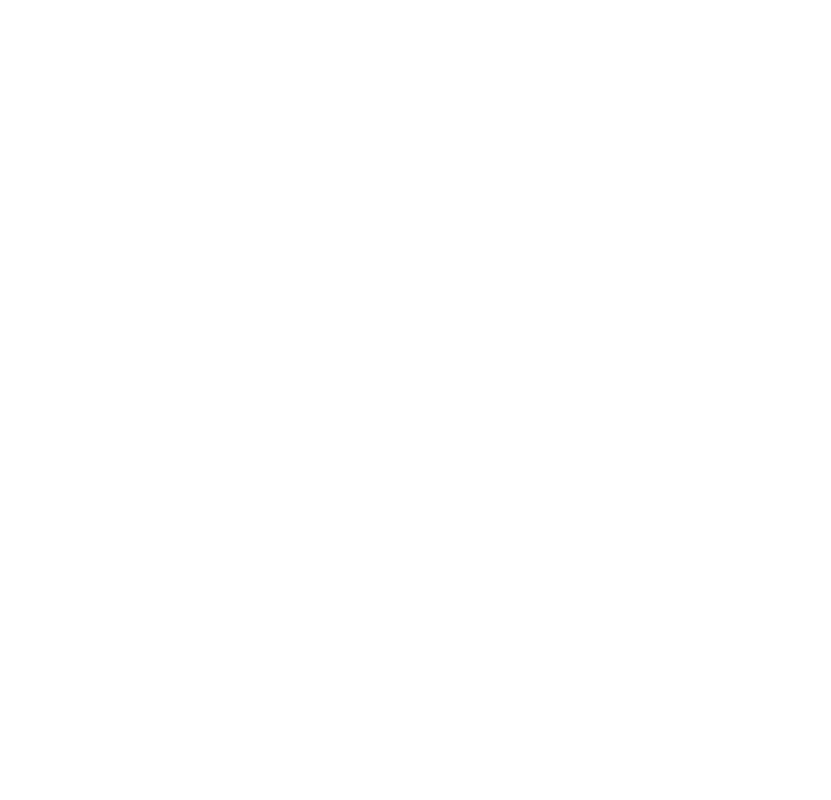
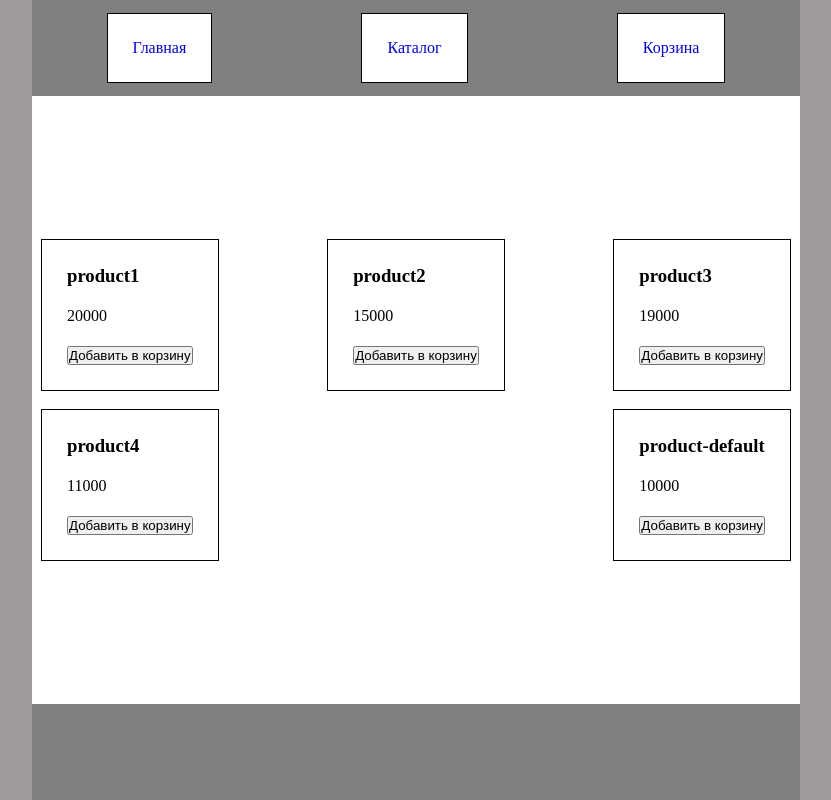
Before and after one commit to konanRu/geekStudy, a plain HTML site: page JS HomeWork/index.html in a window 1280 px wide. Shown: the whole page, without its empty margins (224-1055 px from the left). Drawn offline with Linux system fonts and the light colour scheme.

Commit message:
HWLessons1

```diff
--- a/JS HomeWork/index.html
+++ b/JS HomeWork/index.html
@@ -4,10 +4,33 @@
 <head>
     <meta charset="UTF-8">
     <meta name="viewport" content="width=device-width, initial-scale=1.0">
-    <title>JSLessons1</title>
+    <link rel="stylesheet" href="style.css">
+    <title>Lessons1HomeWork</title>
 </head>
 
 <body>
+    <main>
+        <header>
+            <nav class="navBar">
+                <ul class="menuBar">
+                    <a href="#" class="menuBar__link">
+                        <li class="menuBar__li">Главная</li>
+                    </a>
+                    <a href="#" class="menuBar__link">
+                        <li class="menuBar__li">Каталог</li>
+                    </a>
+                    <a href="#" class="menuBar__link">
+                        <li class="menuBar__li">Корзина</li>
+                    </a>
+                </ul>
+            </nav>
+        </header>
+        <div class="products">
+
+        </div>
+        <footer>
+        </footer>
+    </main>
     <script src="script.js"></script>
 </body>
 
--- a/JS HomeWork/script.js
+++ b/JS HomeWork/script.js
@@ -1,129 +1,40 @@
-'use strict';
+'use strict'
 
-/**
- * Сделайте в стиле es5, а затем в стиле es6, конструктор Product, который принимает параметры name и price, сохраните их как свойства объекта. Также объекты типа Product должны иметь метод make25PercentDiscount, который будет уменьшать цену в объекте на 25%.
- */
-function Task1_1() {
+const products = [{
+        id: 1,
+        title: 'product1',
+        price: 20000
+    },
+    {
+        id: 2,
+        title: 'product2',
+        price: 15000
+    },
+    {
+        id: 3,
+        title: 'product3',
+        price: 19000
+    },
+    {
+        id: 4,
+        title: 'product4',
+        price: 11000
+    },
+    {
+        id: 5,
+    },
+];
 
-    function Product_es5(name, price) { //в стиле es5
-        this.name = name;
-        this.price = price;
-    }
+const renderProduct = (title = 'product-default', price = 10000) => {
+    document.querySelector('.products').innerHTML += `<div class ="product-item">
+        <h3>${title}</h3>
+        <p>${price}</p>
+        <button class="by-btn">Добавить в корзину</button>
+        </div> `;
+};
 
-    Product_es5.prototype.make25PercentDiscount = function () {
-        this.price = this.price * 0.75;
-        return '-25% OFF';
-    };
+const renderProducts = (list = [{id: 'default-n'}]) => {
+    list.forEach(item => renderProduct(item.title, item.price));
+};
 
-    class Product_es6 { // стиле es6
-        constructor(name, price) {
-            this.name = name;
-            this.price = price;
-        }
-        make25PercentDiscount() {
-            this.price = this.price * 0.75;
-            return '-25% OFF';
-        }
-
-    }
-
-    const product1_es5 = new Product_es5('moto1', 200000);
-    const product1_es6 = new Product_es6('moto2', 100000);
-    console.log('Task 1 1 ==>');
-
-    console.log(product1_es5);
-    console.log(product1_es5.make25PercentDiscount());
-    console.log(product1_es5);
-
-    console.log(product1_es6);
-    console.log(product1_es6.make25PercentDiscount());
-    console.log(product1_es6);
-
-    console.log('<==Task 1 1.');
-}
-
-/**
- * Сделайте в стиле es5, а затем в стиле es6 (по аналогии из урока),
-а) конструктор Post, который принимает параметры author, text, date и сохраняет их как свойства объекта. Объекты типа Post должны иметь метод edit, который будет принимать текст и записывать его в свойство text объекта.
-б) конструктор AttachedPost, который принимает параметры author, text, date. Проинициализируйте эти свойства с помощью конструктора Post, чтобы не дублировать код. Также в конструкторе AttachedPost должно создаваться свойство highlighted со значением false. Унаследуйте в объектах типа AttachedPost методы из Post.
-Объекты типа AttachedPost должны иметь метод makeTextHighlighted, который будет назначать свойству highlighted значение true.
-*/
-function Task1_2() {
-    function Post_es5(author, text, date) {
-        this.author = author;
-        this.text = text;
-        this.date = date;
-    }
-
-    Post_es5.prototype.edit = function (text) {
-        this.text = text;
-        return 'edited';
-    };
-
-    function AttachedPost_es5(author, text, date) {
-        Post_es5.call(this, author, text, date);
-        this.highlighted = false;
-    }
-
-    AttachedPost_es5.prototype = Object.create(Post_es5.prototype);
-    AttachedPost_es5.prototype.constructor = AttachedPost_es5;
-    AttachedPost_es5.prototype.makeTextHighlighted = function () {
-        this.highlighted = true;
-        return 'highlighted';
-    };
-
-    class Post_es6 {
-        constructor(author, text, date) {
-            this.author = author;
-            this.text = text;
-            this.date = date;
-        }
-
-        edit(text) {
-            this.text = text;
-            return 'edited';
-        }
-    }
-    class AttachedPost_es6 extends Post_es6 {
-        constructor(author, text, date) {
-            super(author, text, date);
-            this.highlighted = false;
-        }
-
-        makeTextHighlighted() {
-            this.highlighted = true;
-            return 'highlighted';
-        }
-    }
-
-    const post1_es5 = new Post_es5('Alex', 'привет!', '2014');
-    const AttachedPost1_es5 = new AttachedPost_es5('Dim', 'не привет!', '2015');
-    const post1_es6 = new Post_es6('Jhon', 'здрасти Вам!', '2014');
-    const AttachedPost1_es6 = new AttachedPost_es6('Tom', 'Ок!', '2015');
-
-    console.log('Task 1 2 ==>');
-
-    console.log(post1_es5);
-    console.log(post1_es5.edit('Хорошо'));
-    console.log(post1_es5);
-
-    console.log(AttachedPost1_es5);
-    console.log(AttachedPost1_es5.edit('Бывай'));
-    console.log(AttachedPost1_es5.makeTextHighlighted());
-    console.log(AttachedPost1_es5);
-
-    console.log(post1_es6);
-    console.log(post1_es6.edit('Ок'));
-    console.log(post1_es6);
-
-    console.log(AttachedPost1_es6);
-    console.log(AttachedPost1_es6.edit('Окей!'));
-    console.log(AttachedPost1_es6.makeTextHighlighted());
-    console.log(AttachedPost1_es6);
-
-    console.log('<==Task 1 2.');
-
-}
-
-Task1_1()
-Task1_2()
+renderProducts(products);
--- /dev/null
+++ b/JS HomeWork/style.less
@@ -0,0 +1,76 @@
+@widthmain: 30vw;
+@heightmain: 100vh;
+
+* {
+    margin: 0;
+    padding: 0;
+    box-sizing: border-box;
+}
+
+body {
+    background-color: rgb(158, 154, 154);
+    padding: 0 calc(50% - @widthmain);
+}
+
+main {
+
+    background-color: white;
+    display: flex;
+    flex-direction: column;
+    height: @heightmain;
+    justify-content: space-between;
+}
+
+header {
+    background-color: gray;
+    min-height: @widthmain/4;
+
+}
+
+.navBar {
+    min-height: 100%;
+    display: flex;
+    align-items: center;
+}
+
+.menuBar {
+    display: flex;
+    list-style: none;
+    min-width: 100%;
+    justify-content: space-around;
+
+    &__li {
+        outline: 1px solid black;
+        background-color: white;
+        padding: 25px;
+    }
+
+    &__link {
+        text-decoration: none;
+
+        &:hover {
+            box-shadow: 0 0 25px black;
+        }
+    }
+}
+
+.products{
+    display: flex;
+    justify-content: space-between;
+    flex-wrap: wrap;
+}
+.product-item{
+    display: flex;
+    flex-direction: column;
+    justify-content: space-around;
+    padding: 15px 25px;
+    margin: 10px;
+    min-height: 150px;
+    outline: 1px solid black;
+
+}
+
+footer {
+    background-color: gray;
+    min-height: @widthmain/4;
+}
```
Also changed, not shown: JS HomeWork/style.css (added).
